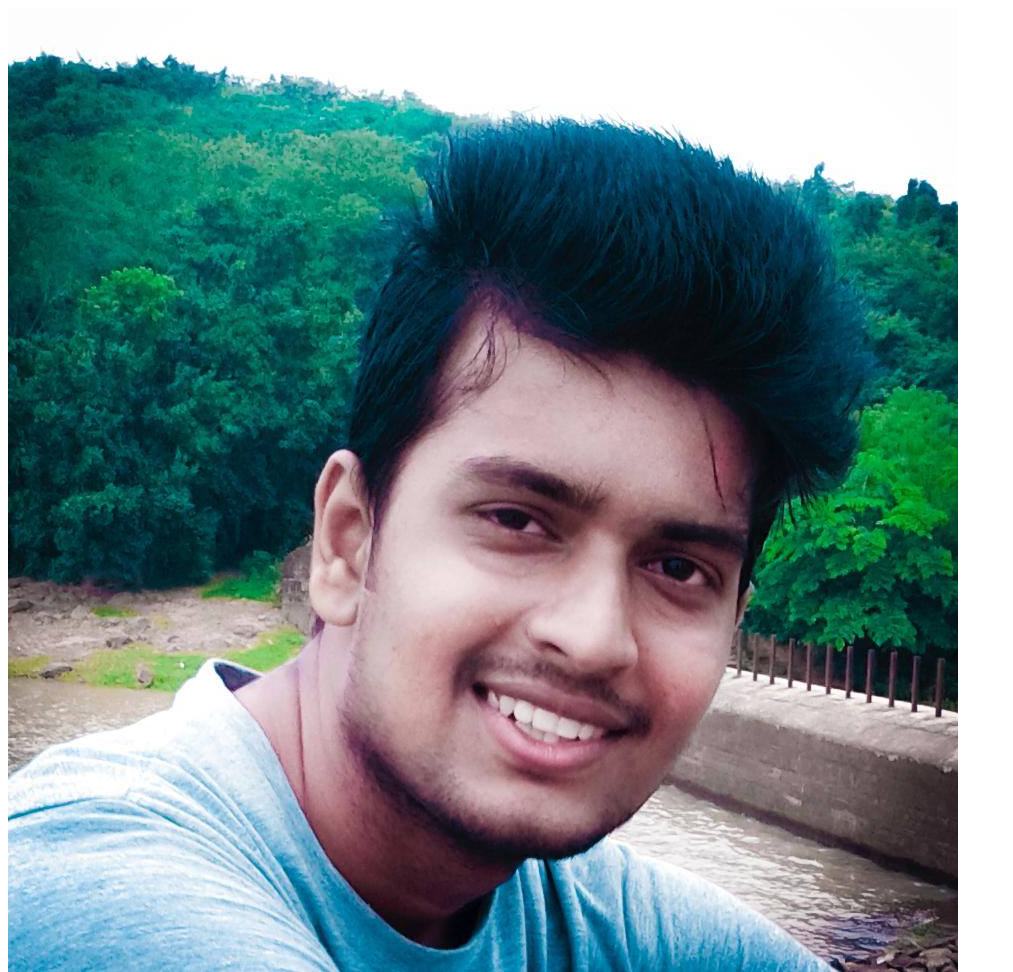
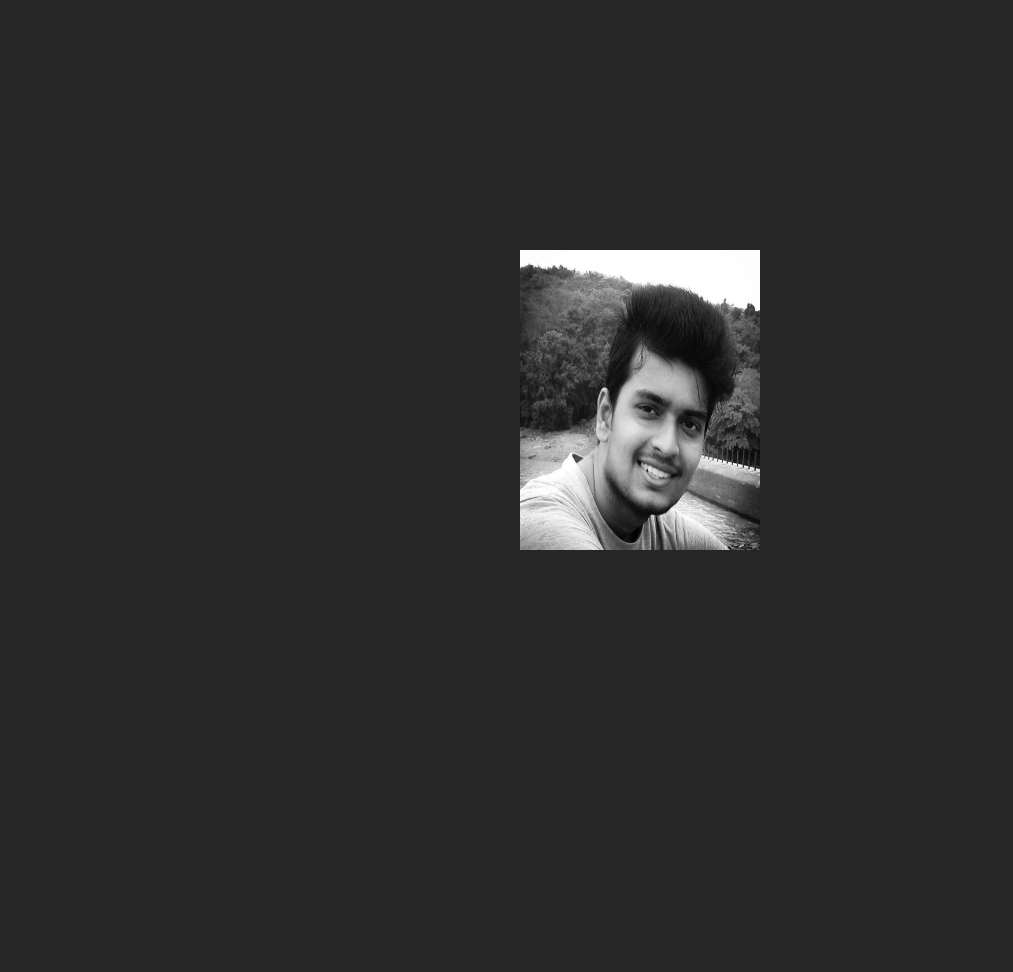
Before and after one commit to PR4SAN/CardUI-CoolHoverEffect, a plain HTML site: page index.html in a window 1280 px wide. Shown: the whole page, without its empty margins (0-1013 px from the left). After the commit the page ends 800 px from the top, so only its background shows below. Drawn offline with Linux system fonts and the light colour scheme; a web font is replaced by a local one.

Commit message:
added hover effect

```diff
--- a/index.html
+++ b/index.html
@@ -2,7 +2,9 @@
 <html>
 <head>
 	<title>CardUI-CoolHoverEffect</title>
+	<link rel="stylesheet" type="text/css" href="style.css">
 	<link href="https://maxcdn.bootstrapcdn.com/font-awesome/4.7.0/css/font-awesome.min.css" rel="stylesheet" integrity="sha384-wvfXpqpZZVQGK6TAh5PVlGOfQNHSoD2xbE+QkPxCAFlNEevoEH3Sl0sibVcOQVnN" crossorigin="anonymous">
+	<link href="https://fonts.googleapis.com/css?family=Patrick+Hand+SC" rel="stylesheet">
 </head>
 <body>
 	<div class="center">
--- a/style.css
+++ b/style.css
@@ -0,0 +1,29 @@
+body{
+	margin: 0;
+	padding: 0;
+	background: #262626;
+	font-family: 'Patrick Hand SC', cursive;
+}
+.center{
+	position: absolute;
+	top: 50%;
+	left: 50%;
+	transform: translate(-50%,-50%);
+}
+.container{
+	position: relative;
+	width: 240px;
+	height: 300px;
+	background: #fff;
+	overflow: hidden;
+}
+.container img{
+	width: 100%;
+	height: 100%;
+	filter: grayscale(100%);
+	transition: 2s;
+}
+.container:hover img{
+	filter: grayscale(0%);
+	transform: scale(1.2);
+}
```
